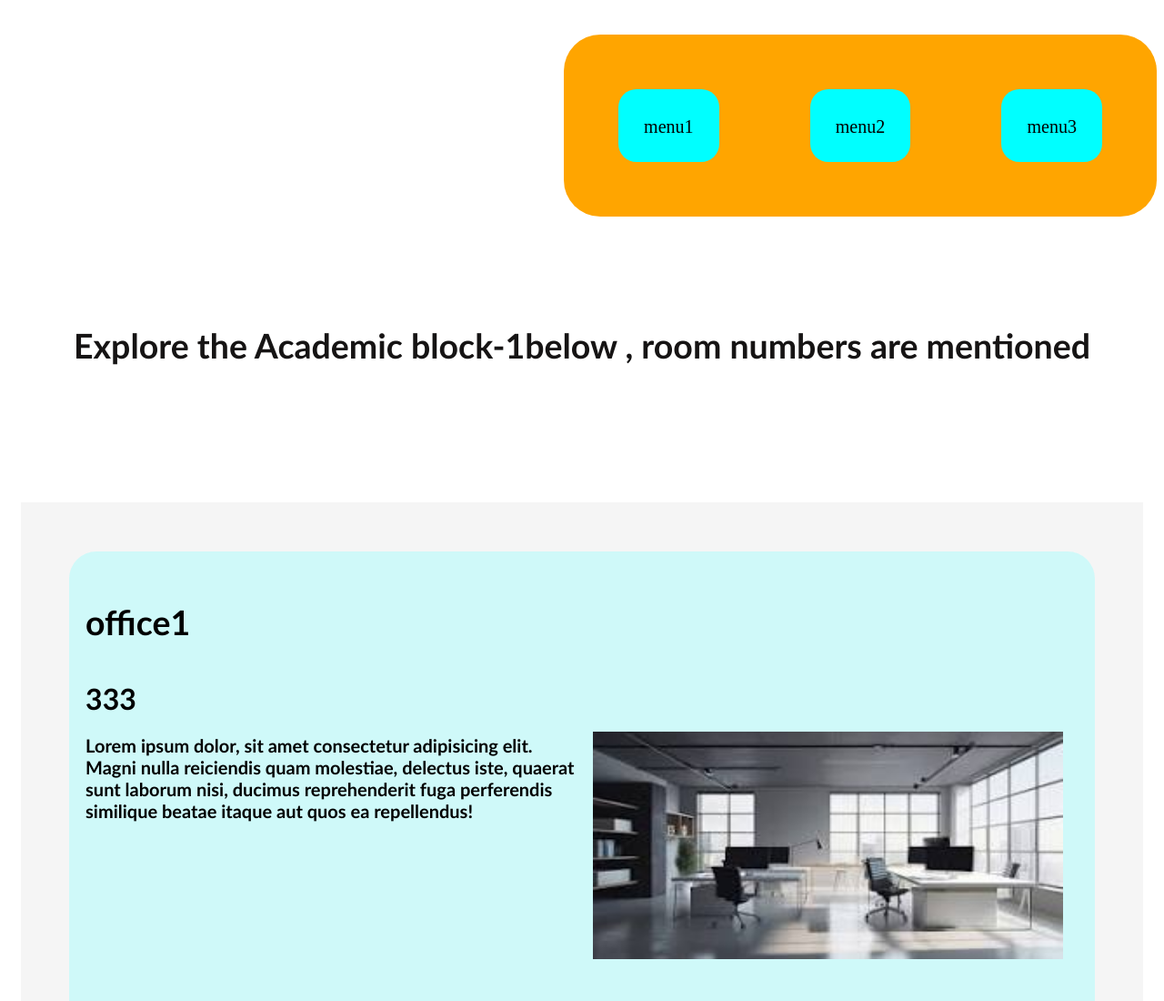
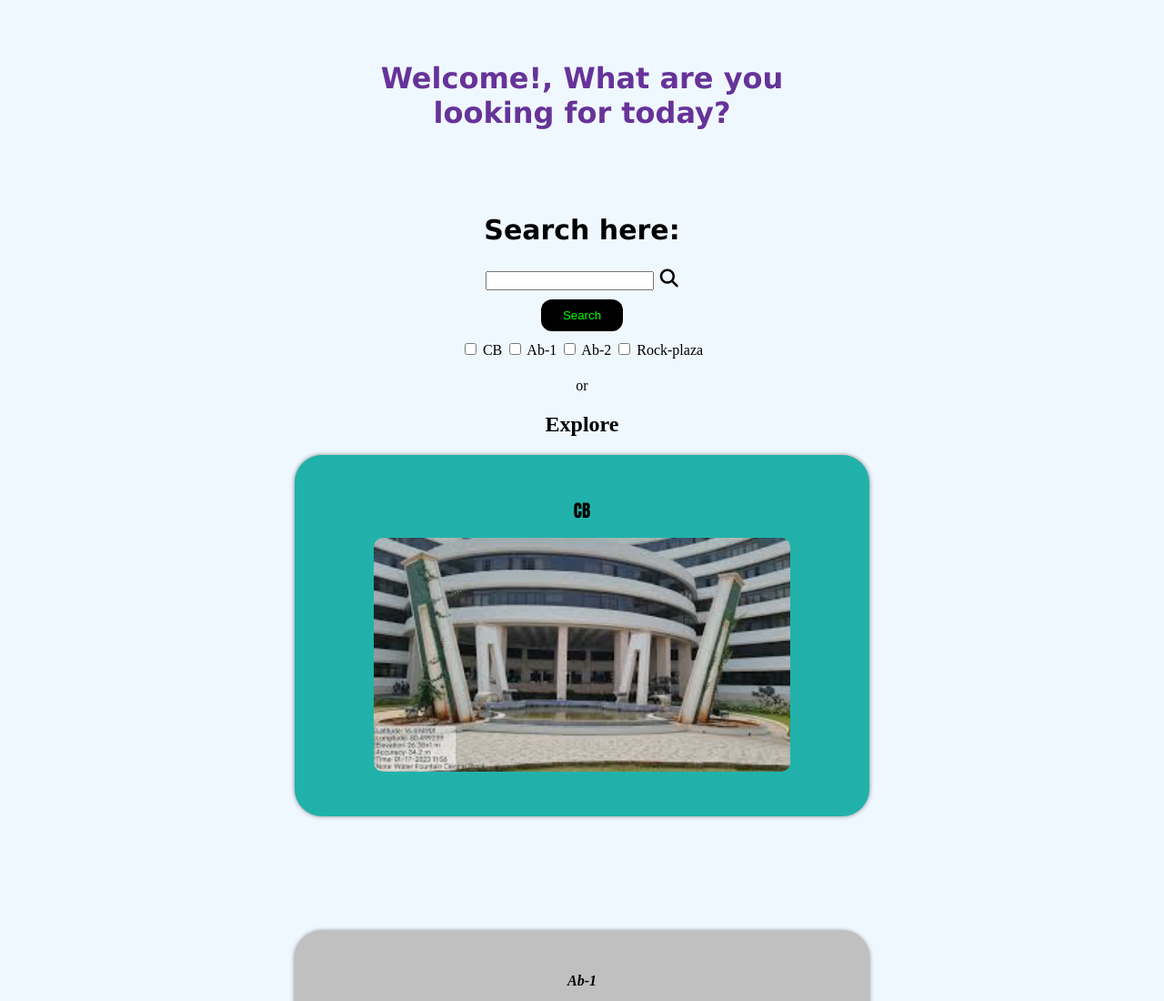
Before and after one commit to tanscoder/Vtmp1, a plain HTML site: page index.html in a window 1280 px wide. Shown: the top 1100 px of the page at 91% size. Drawn offline with Linux system fonts and the light colour scheme.

```diff
--- a/index.html
+++ b/index.html
@@ -1,69 +1,101 @@
-<!DOCTYPE html>
-<html lang="en">
-<head>
-    <meta charset="UTF-8">
-    <meta name="viewport" content="width=device-width, initial-scale=1.0">
-    <title>VITMAP_Ab-1</title>
-    <link rel="icon" href="Ab-1.jpeg" type="image/x-icon">
-    <link rel="stylesheet" href="VTMAP_Ab-1.css" >
-
-    <!-- "vitlogo2.svg" -->
-
-</head>
-<body>
-     <style>
+   <!DOCTYPE html>
+    <html lang="en">
+        <head>
+            <meta lang="en">
+            <meta name="viewport" content="width=device-width, initial-scale=1.0">
+            <title>VITMAP</title>
+            <link rel="icon" href="VIT_logo.png"  type="image/x-icon">
+            <link rel="stylesheet" href="VITMAP.CSS" >
+            <script src="https://kit.fontawesome.com/f5ce530f46.js" crossorigin="anonymous"></script>
+        </head>
 
 
+<body>
+
+      <!-- Welcome note -->
 
 
-         </style>
-         <div class="options1">
-<div class="options2" style="display: flex; justify-content: space-around;">
-   <div class="tb_ops">    <p>menu1</p> </div>
+<div id="Welcome">
+<h1>
+    Welcome!, What are you looking for today?
+</h1></div>
 
-      <div class="tb_ops">    <p>menu2</p> </div>
-      <div class="tb_ops">    <p>menu3</p> </div>
+<div id="search_here">
 
-   </div>
+        <div id="search_form"><form>
+            <h2 id="h2_search">Search here:</h2>
+           <input type="text" id="searchbox">
+
+           <i class="fa-solid fa-magnifying-glass" height="5px"></i>
+
+                                                                                                         <!-- <br> <input type="button" id="search_submit" > -->
+          <br>
+           <button onclick="" id="but1"> Search</button>
+
+        </div>
+
+        <div id>
+           <input type="checkbox" id="checkbox_CB">
+           <label for="checkbox_CB" >CB</label>
+           <input type="checkbox" id="checkbox_Ab-1">
+           <label for="checkbox_Ab-1" >Ab-1</label>
+           <input type="checkbox" id="checkbox_Ab-2">
+           <label for="checkbox_Ab-2" >Ab-2</label>
+           <input type="checkbox" id="checkbox_Rockplaza">
+           <label for="checkbox_Rockplaza" >Rock-plaza</label>
+
+            </form>
+          </div>
+<!-- <div>
+<button onclick="" id="but1"> Search</button>
+<br></div> -->
+
+
 </div>
 
 
 
+<div id="blocks">
+ <div id="explore" class="blocks" style="text-align: center;">
+    <p>or</p>
+    <h2>Explore</h2>
+ </div>
 
-  <div class="Welcome">
-    <h2>Explore the Academic block-1below , room numbers are mentioned</h2>
-
-  </div>
-<div class="Ab-1">
-   <div id="office-1" class="ofcs">
-    <h3>office1 &nbsp;</h3>
-    <h4>333</h4br><br>
-     <div class="divcontent">
-        <div  class="paras"><p>Lorem ipsum dolor, sit amet consectetur adipisicing elit.
-            Magni nulla reiciendis quam molestiae, delectus iste, quaerat
-            sunt laborum nisi, ducimus reprehenderit fuga perferendis similique
-            beatae itaque
-            aut quos ea repellendus!</p></div>
-
-         <div class="imgp"><div class="imgs"><img src="office1.jpeg"  width="550" height="250"></div></div>
-   </div></div>
-
-                                                <!-- office-2 -->
-
-   <div id="office-2" class="ofcs">
-     <h3>office2 &nbsp;</h3>
-     <h4>334</h4br><br>
-        <div class="divcontent">
-
-     <div class="paras"><p>
-      Lorem ipsum, dolor sit amet consectetur adipisicing elit. Sed labore id
-      beatae similique accusantium facere obcaecati nobis? Omnis asperiores nemo, possimus aliquam itaque maxime perferendis magni placeat hic sit rerum.</p>
-    </div>
-        <div class="imgp"><div class="imgs"><img src="office1.jpeg"  width="550" height="250" class="imges"></div></div></div>
+<!-- <h4>Description list</h4>
+<dl>
+<dt><h3>Central block</h3></dt>
+<dd> Click to explore central block</dd>
+<dt><h3>Academic block 1</h3></dt>
+<dd>Click to explore Ab1</dd>
+</dl> -->
 
 
-    </div>
+              <!--   CB div    -->
+<div id="CB"  class="blocks">
 
+    <p>
+        <big style="font-family: Impact, Haettenschweiler, 'Arial Narrow Bold', sans-serif;">CB</big>
+    </p>
+
+    <link href="">
+
+        <a href="VTMAP_CB.html" target="_blank">
+             <img type="image" src="CB.jpeg"  height="40%" width="80%" style="border-radius: 10px; margin-bottom: 15px;" title="CB picture" alt="picture of Central block, click to explore" >
+        </a>
+
+
+
+</div>
+
+
+
+                <!--   Ab-1 div    -->
+<div id="Ab-1" class="blocks">
+       <p><strong><i>Ab-1</i></strong></p>
+
+      <div id="Ab-1_img">  <a href="VTMAP_Ab-1.html"  rel="html" target="_blank" >
+        <img src="Ab-1.jpeg"  height="40%" width="80%" style="border-radius: 10px; margin-bottom: 10px;" alt="Ab 1 click to explore" title="Ab-1">
+      </a></div>
 
 </div>
 
@@ -71,28 +103,32 @@
 
 
 
+                <!--   Ab-2 div    -->
+<div id="Ab-2" class="blocks">
+
+     <p><strong><i style="font-size: large;">Ab-2</i></strong></p>
+        <a href="VTMAP_Ab-2.html" target="_blank">
+            <img src="Ab-2.jpg" style="border-radius: 10px;" height="40%" width="80%" >
+        </a>
+
+</div>
+
+               <!--   Rock plaza  div    -->
+<div id="Rockplaza" class="blocks">
+    <strong>Rock-plaza</strong><br>
+
+    <a href="VTMAP_Rockplaza.css" target="_blank">
+        <img  src="Rock-plaza.jpg"  style="border-radius: 10px;" height="40%" width="80%">
+    </a>
 
 
-<table style="background-color: blue;" height="1000" width="900">
-    <tr  width="100px" bgcolor="aliceblue">
-        <th style="background-color:rgb(84, 231, 194);"width="50px"> place/office</th>
-        <th style="background-color: rgb(84, 231, 194);"width="50px">room no</th>
-    </tr>
-    <tr width="100px" bgcolor="aliceblue">
-    <th style="background-color: aliceblue; font: 1000px;;" width="100px" > office 1</th>
-    <th style="background-color: aliceblue;"width="50px"> 354</th>
 
-    </tr>
-    <tr width="100px" bgcolor="aliceblue">
-        <th style="background-color: aliceblue;"width="50px"> office 1</th>
-        <th style="background-color: aliceblue;"width="50px"> 355</th>
-    </tr>
+</div>
+</div>
 
-  <tr width="100px" bgcolor="aliceblue">
-    <th> office 1</th>
-    <th> 354s</th>
-</tr>
-</table>
 
-</body>
+
+
+  </body>
+
 </html>
```
